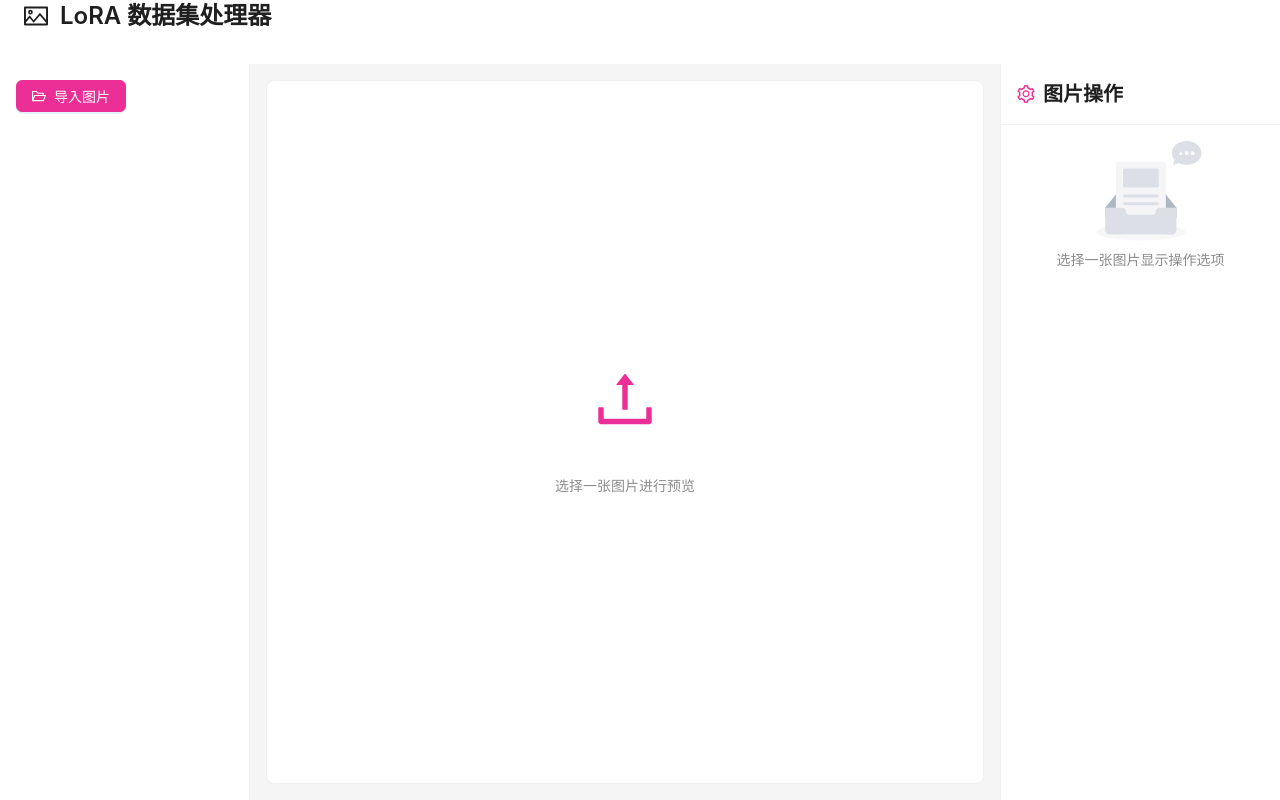
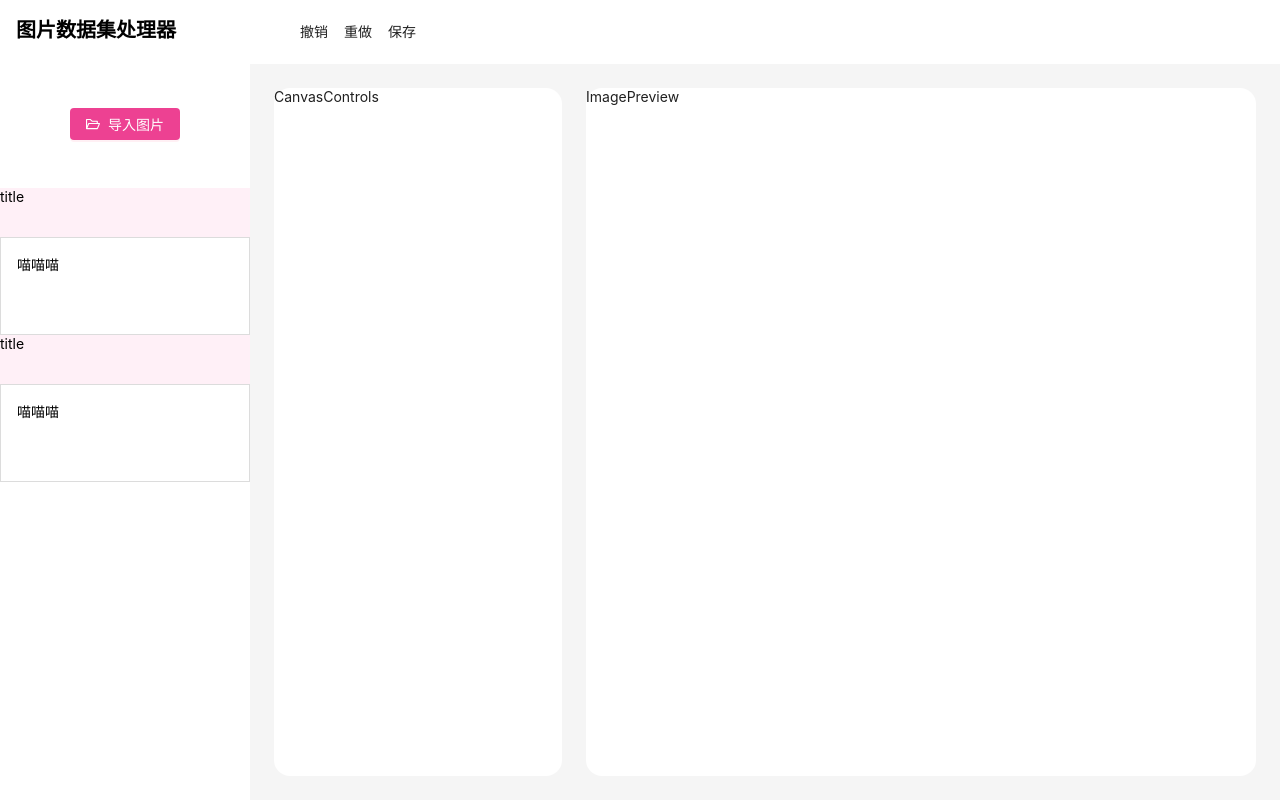
Before and after one commit to nanxfu/img-dataset-processor, a React (Vite) app: page / in a window 1280 px wide. Built offline with nearby package versions, Linux system fonts and the light colour scheme.

Commit message:
refactor: refactor UI, and use Zustand

```diff
--- a/package.json
+++ b/package.json
@@ -15,12 +15,15 @@
     "lucide-react": "^0.344.0",
     "react": "^18.3.1",
     "react-dom": "^18.3.1",
-    "react-image-crop": "^11.0.7"
+    "react-image-crop": "^11.0.7",
+    "styled-components": "^6.1.17",
+    "zustand": "^5.0.3"
   },
   "devDependencies": {
     "@eslint/js": "^9.9.1",
     "@types/react": "^18.3.5",
     "@types/react-dom": "^18.3.0",
+    "@types/styled-components": "^5.1.34",
     "@vitejs/plugin-react": "^4.3.1",
     "autoprefixer": "^10.4.18",
     "eslint": "^9.9.1",
--- a/src/App.tsx
+++ b/src/App.tsx
@@ -1,198 +1,218 @@
-import React, { useState } from 'react';
 import {
   Layout,
-  Menu,
-  Button,
-  Upload,
-  Card,
-  Select,
-  Slider,
-  Empty,
-  Typography
-} from 'antd';
-import {
-  UploadOutlined,
-  PictureOutlined,
-  SettingOutlined,
-  FolderOpenOutlined
-} from '@ant-design/icons';
-import type { UploadChangeParam } from 'antd/es/upload';
-import './App.css';
-import type { RcFile } from 'antd/es/upload/interface';
+} from "antd";
+import "./App.css";
+import ToolSidebar from "./features/ToolBar/ToolSidebar";
+import EditorLayout from "./features/EditorSpace/EditorSpace";
 
-const { Header, Sider, Content } = Layout;
-const { Title } = Typography;
-const { Option } = Select;
+// const oldVersion = function () {
+//   const [selectedImage, setSelectedImage] = useState<ImageItem | null>(null);
+//   const [images, setImages] = useState<ImageItem[]>([]);
+//   const handleFileUpload = (info: UploadChangeParam) => {
+//     if (info.file && info.file.status !== "uploading") {
+//       const file = info.file.originFileObj as RcFile;
+//       const newImage = {
+//         id: Math.random().toString(36).substring(7),
+//         url: URL.createObjectURL(file),
+//         name: file.name,
+//       };
+//       setImages([...images, newImage]);
+//       setSelectedImage(newImage);
+//     }
+//   };
 
-interface ImageItem {
-  id: string;
-  url: string;
-  name: string;
-}
+//   const handleSelectImages = () => {
+//     console.log("选择图片功能");
+//   };
+//   return (
+//     <Layout style={{ minHeight: "100vh" }}>
+//       <Header style={{ padding: "0 24px" }}>
+//         <div style={{ display: "flex", alignItems: "center" }}>
+//           <PictureOutlined style={{ fontSize: "24px", marginRight: "12px" }} />
+//           <AppTitle level={3} style={{ margin: "0" }}>
+//             LoRA 数据集处理器
+//           </AppTitle>
+//         </div>
+//       </Header>
+//       <Layout>
+//         {/* 左侧边栏 - 图片列表 */}
+//         <Sider
+//           width={150}
+//           theme="light"
+//           style={{
+//             display: "flex",
+//             flexDirection: "column",
+//             alignItems: "center",
+//             backgroundColor: "#000000",
+//           }}
+//         >
+//           <div style={{ padding: "16px" }}>
+            // <Upload
+            //   accept="image/*"
+            //   multiple
+            //   showUploadList={false}
+            //   customRequest={({ onSuccess }) => {
+            //     setTimeout(() => {
+            //       onSuccess?.(null);
+            //     }, 0);
+            //   }}
+            //   onChange={handleFileUpload}
+            // >
+            //   <Button icon={<FolderOpenOutlined />} block type="primary">
+            //     导入图片
+            //   </Button>
+            // </Upload>
+//             <div>
+//               <div style={{ padding: "16px" }}>
+//                 <ActionButton
+//                   icon={<SelectOutlined />}
+//                   text="Crop"
+//                   onClick={handleSelectImages}
+//                 />
+//               </div>
 
+//               <div style={{ padding: "16px" }}>
+//                 <ActionButton
+//                   icon={<CheckSquareOutlined />}
+//                   text="Crop"
+//                   onClick={handleSelectImages}
+//                 />
+//               </div>
+//             </div>
+//           </div>
+//         </Sider>
+
+//         {/* 主内容 - 图片预览 */}
+//         <Content
+//           style={{
+//             padding: "16px",
+//             display: "flex",
+//           }}
+//         >
+//           <Card
+//             variant="borderless"
+//             style={{
+//               display: "flex",
+//               flexDirection: "column",
+//               alignItems: "center",
+//               flex: 1,
+//             }}
+//             className="img-preview-card"
+//           >
+//             {selectedImage ? (
+//               <>
+//                 <div style={{ padding: "12px" }}>
+//                   <AppTitle level={4} style={{ margin: 0 }}>
+//                     {selectedImage.name}
+//                   </AppTitle>
+//                 </div>
+//                 <div
+//                   style={{
+//                     padding: "24px",
+//                     textAlign: "center",
+//                     flex: 1,
+//                     overflow: "auto",
+//                     display: "flex",
+//                     justifyContent: "center",
+//                     alignItems: "center",
+//                   }}
+//                 >
+//                   <div
+//                     style={{
+//                       height: "100%",
+//                       width: "100%",
+//                       position: "relative",
+//                     }}
+//                   >
+//                     <img
+//                       src={selectedImage.url}
+//                       alt={selectedImage.name}
+//                       style={{
+//                         width: "100%",
+//                         height: "100%",
+//                         objectFit: "contain",
+//                         position: "absolute",
+//                         top: 0,
+//                         left: 0,
+//                       }}
+//                     />
+//                   </div>
+//                 </div>
+//               </>
+//             ) : (
+//               <Empty
+//                 image={<UploadOutlined style={{ fontSize: "64px" }} />}
+//                 description="选择一张图片进行预览"
+//                 style={{ margin: "auto", padding: "48px 0" }}
+//               />
+//             )}
+//           </Card>
+//         </Content>
+
+//         {/* 右侧边栏 - 图片操作 */}
+//         <Sider width={280} theme="light">
+//           <div style={{ padding: "16px" }}>
+//             <div style={{ display: "flex", alignItems: "center" }}>
+//               <SettingOutlined
+//                 style={{ fontSize: "18px", marginRight: "8px" }}
+//               />
+//               <AppTitle level={4} style={{ margin: 0 }}>
+//                 图片操作
+//               </AppTitle>
+//             </div>
+//           </div>
+//           <div style={{ padding: "16px" }}>
+//             {selectedImage ? (
+//               <div
+//                 style={{
+//                   display: "flex",
+//                   flexDirection: "column",
+//                   gap: "16px",
+//                 }}
+//               >
+//                 <div>
+//                   <Typography.Text
+//                     strong
+//                     style={{ display: "block", marginBottom: "8px" }}
+//                   >
+//                     调整大小
+//                   </Typography.Text>
+//                   <Select defaultValue="512x512" style={{ width: "100%" }}>
+//                     <Option value="512x512">512 x 512</Option>
+//                     <Option value="768x768">768 x 768</Option>
+//                     <Option value="1024x1024">1024 x 1024</Option>
+//                   </Select>
+//                 </div>
+//                 <div>
+//                   <Typography.Text
+//                     strong
+//                     style={{ display: "block", marginBottom: "8px" }}
+//                   >
+//                     质量
+//                   </Typography.Text>
+//                   <Slider defaultValue={90} />
+//                 </div>
+//                 <Button type="primary" block>
+//                   处理图片
+//                 </Button>
+//               </div>
+//             ) : (
+//               <Empty
+//                 description="选择一张图片显示操作选项"
+//                 style={{ margin: "auto" }}
+//               />
+//             )}
+//           </div>
+//         </Sider>
+//       </Layout>
+//     </Layout>
+//   );
+// };
 function App() {
-  const [selectedImage, setSelectedImage] = useState<ImageItem | null>(null);
-  const [images, setImages] = useState<ImageItem[]>([]);
-  const handleFileUpload = (info: UploadChangeParam) => {
-    if (info.file && info.file.status !== 'uploading') {
-      const file = info.file.originFileObj as RcFile;
-      const newImage = {
-        id: Math.random().toString(36).substring(7),
-        url: URL.createObjectURL(file),
-        name: file.name
-      };
-      setImages([...images, newImage]);
-    }
-  };
-
   return (
-    <Layout style={{ minHeight: '100vh' }}>
-      <Header style={{ background: '#fff', padding: '0 24px' }}>
-        <div style={{ display: 'flex', alignItems: 'center' }}>
-          <PictureOutlined style={{ fontSize: '24px', marginRight: '12px' }} />
-          <Title level={3} style={{ margin: '0'  }}>LoRA 数据集处理器</Title>
-        </div>
-      </Header>
-      <Layout>
-        {/* 左侧边栏 - 图片列表 */}
-        <Sider width={250} theme="light" style={{ borderRight: '1px solid #f0f0f0' }}>
-          <div style={{ padding: '16px' }}>
-            <Upload
-              accept="image/*"
-              multiple
-              showUploadList={false}
-              customRequest={({ onSuccess }) => {
-                setTimeout(() => {
-                  onSuccess?.(null);
-                }, 0);
-              }}
-              onChange={handleFileUpload}
-            >
-              <Button icon={<FolderOpenOutlined />} block type="primary" style={{ background: '#eb2f96', borderColor: '#eb2f96' }}>
-                导入图片
-              </Button>
-            </Upload>
-          </div>
-          <Menu
-            mode="inline"
-            selectedKeys={selectedImage ? [selectedImage.id] : []}
-            style={{
-              flex: 1,
-              overflow: 'auto',
-              borderRight: 0,
-              minHeight: 0
-            }}
-          >
-            {images.map(image => (
-              <Menu.Item
-                key={image.id}
-                onClick={() => setSelectedImage(image)}
-                icon={
-                  <div style={{ width: '32px', height: '32px', overflow: 'hidden', marginRight: '8px' }}>
-                    <img src={image.url} alt={image.name} style={{ width: '100%', height: '100%', objectFit: 'cover' }} />
-                  </div>
-                }
-              >
-                <span style={{ overflow: 'hidden', textOverflow: 'ellipsis', whiteSpace: 'nowrap' }}>
-                  {image.name}
-                </span>
-              </Menu.Item>
-            ))}
-          </Menu>
-        </Sider>
-
-        {/* 主内容 - 图片预览 */}
-        <Content style={{
-          background: '#f5f5f5',
-          padding: '16px',
-          display: 'flex',
-        }}>
-          <Card
-            style={{
-              display: 'flex',
-              flexDirection: 'column',
-              alignItems: 'center',
-              flex: 1,
-            }}
-            className='img-preview-card'
-          >
-            {selectedImage ? (
-              <>
-                <div style={{ padding: '12px', borderBottom: '1px solid #f0f0f0'}}>
-                  <Title level={4} style={{ margin: 0 }}>{selectedImage.name}</Title>
-                </div>
-                <div style={{
-                  background: '#fafafa',
-                  padding: '24px',
-                  textAlign: 'center',
-                  flex: 1,
-                  overflow: 'auto',
-                  display: 'flex',
-                  justifyContent: 'center',
-                  alignItems: 'center',
-                }}>
-                  <div style={{height: '100%', width: '100%', position: 'relative'}}>
-                  <img
-                      src={selectedImage.url}
-                      alt={selectedImage.name}
-                      style={{
-                        width: '100%',
-                        height: '100%',
-                        objectFit: 'contain',
-                        position: 'absolute',
-                        top: 0,
-                        left: 0,
-                      }}
-                    />
-                  </div>
-                </div>
-              </>
-            ) : (
-              <Empty
-                image={<UploadOutlined style={{ fontSize: '64px', color: '#eb2f96' }} />}
-                description="选择一张图片进行预览"
-                style={{ margin: 'auto', padding: '48px 0' }}
-              />
-            )}
-          </Card>
-        </Content>
-
-        {/* 右侧边栏 - 图片操作 */}
-        <Sider width={280} theme="light" style={{ borderLeft: '1px solid #f0f0f0' }}>
-          <div style={{ padding: '16px', borderBottom: '1px solid #f0f0f0' }}>
-            <div style={{ display: 'flex', alignItems: 'center' }}>
-              <SettingOutlined style={{ fontSize: '18px', color: '#eb2f96', marginRight: '8px' }} />
-              <Title level={4} style={{ margin: 0 }}>图片操作</Title>
-            </div>
-          </div>
-          <div style={{ padding: '16px' }}>
-            {selectedImage ? (
-              <div style={{ display: 'flex', flexDirection: 'column', gap: '16px' }}>
-                <div>
-                  <Typography.Text strong style={{ display: 'block', marginBottom: '8px' }}>调整大小</Typography.Text>
-                  <Select defaultValue="512x512" style={{ width: '100%' }}>
-                    <Option value="512x512">512 x 512</Option>
-                    <Option value="768x768">768 x 768</Option>
-                    <Option value="1024x1024">1024 x 1024</Option>
-                  </Select>
-                </div>
-                <div>
-                  <Typography.Text strong style={{ display: 'block', marginBottom: '8px' }}>质量</Typography.Text>
-                  <Slider defaultValue={90} />
-                </div>
-                <Button type="primary" block style={{ background: '#eb2f96', borderColor: '#eb2f96' }}>
-                  处理图片
-                </Button>
-              </div>
-            ) : (
-              <Empty
-                description="选择一张图片显示操作选项"
-                style={{ margin: 'auto' }}
-              />
-            )}
-          </div>
-        </Sider>
-      </Layout>
+    <Layout style={{ minHeight: "100vh" }}>
+      <ToolSidebar />
+      <EditorLayout />
     </Layout>
   );
 }
--- /dev/null
+++ b/src/features/EditorSpace/EditorSpace.tsx
@@ -0,0 +1,39 @@
+import { Layout } from "antd";
+import styled from "styled-components";
+import CanvasControls from "./components/CanvasControls";
+import ImagePreview from "./components/ImagePreview";
+const { Content, Header } = Layout;
+
+const EditorToolbar = styled(Header)`
+  display: flex;
+  gap: 16px;
+  background-color: #fff;
+`;
+
+const EditorContent = styled(Content)`
+  display: flex;
+  flex-direction: column;
+`;
+
+const EditorWorkspace = styled.div`
+  display: flex;
+  flex: 1;
+`;
+
+const ImageEditor: React.FC = () => {
+  return (
+    <EditorContent>
+      <EditorToolbar>
+        <div>撤销</div>
+        <div>重做</div>
+        <div>保存</div>
+      </EditorToolbar>
+      <EditorWorkspace>
+        <CanvasControls />
+        <ImagePreview />
+      </EditorWorkspace>
+    </EditorContent>
+  );
+};
+
+export default ImageEditor;
--- /dev/null
+++ b/src/features/EditorSpace/components/CanvasControls.tsx
@@ -0,0 +1,15 @@
+import { styled } from "styled-components";
+
+const CanvasControlsPanel = styled.div`
+  display: flex;
+  width: 288px;
+  margin: 24px;
+  flex-direction: column;
+  background-color: #fff;
+  border-radius: 16px;
+`;
+const CanvasControls: React.FC = () => {
+  return <CanvasControlsPanel>CanvasControls</CanvasControlsPanel>;
+};
+
+export default CanvasControls;
--- /dev/null
+++ b/src/features/EditorSpace/components/ImagePreview.tsx
@@ -0,0 +1,18 @@
+import { useState } from "react";
+import { styled } from "styled-components";
+
+const CanvasControlsPanel = styled.div`
+  display: flex;
+  flex: 1;
+  margin: 24px;
+  margin-left: 0;
+  flex-direction: column;
+  background-color: #fff;
+  border-radius: 16px;
+`;
+const ImagePreview: React.FC = () => {
+  const [images,setImages] = useState()
+  return <CanvasControlsPanel>ImagePreview</CanvasControlsPanel>;
+};
+
+export default ImagePreview;
--- /dev/null
+++ b/src/features/ToolBar/ToolSidebar.tsx
@@ -0,0 +1,63 @@
+import styled from "styled-components";
+import { Button, Layout, Upload } from "antd";
+import SettingPanel from "./components/SettingPanel";
+import { FolderOpenOutlined } from "@ant-design/icons";
+import { RcFile, UploadChangeParam } from "antd/es/upload";
+import { useImageStore } from "../../store/useImageStore";
+const { Sider } = Layout;
+const AppTitle = styled.div`
+  padding: 16px;
+  font-size: 20px;
+  font-weight: 600;
+  line-height: 28px;
+`;
+const UploadImageArea = styled.div`
+  display: flex;
+  flex-direction: column;
+  align-items: center;
+  justify-content: center;
+  padding: 16px;
+  height: 128px;
+`;
+
+const ToolSidebar: React.FC = () => {
+  const addImage = useImageStore((state) => state.addImage);
+
+  const handleFileUpload = (info: UploadChangeParam) => {
+    if (info.file && info.file.status !== "uploading") {
+      const file = info.file.originFileObj as RcFile;
+      const newImage = {
+        id: Math.random().toString(36).substring(7),
+        url: URL.createObjectURL(file),
+        name: file.name,
+      };
+      addImage(newImage);
+    }
+  };
+  return (
+    <Sider width={250} theme="light">
+      <AppTitle>图片数据集处理器</AppTitle>
+      <UploadImageArea>
+        <Upload
+          accept="image/*"
+          multiple
+          showUploadList={false}
+          customRequest={({ onSuccess }) => {
+            setTimeout(() => {
+              onSuccess?.(null);
+            }, 0);
+          }}
+          onChange={handleFileUpload}
+        >
+          <Button icon={<FolderOpenOutlined />} block type="primary">
+            导入图片
+          </Button>
+        </Upload>
+      </UploadImageArea>
+      <SettingPanel title="图片处理" />
+      <SettingPanel title="高级设置" />
+    </Sider>
+  );
+};
+
+export default ToolSidebar;
--- /dev/null
+++ b/src/features/ToolBar/components/SettingPanel.tsx
@@ -0,0 +1,30 @@
+import styled from "styled-components";
+
+const PanelTitle = styled.header`
+  height: 49px;
+  background-color: rgba(255, 105, 180,0.1);
+`
+const PanelContent = styled.div`
+
+display: flex;
+flex-direction: column;
+  padding: 16px;
+  border: 1px solid gainsboro;
+`
+const ToolButton = styled.div`
+  height: 64px;
+`
+const SettingPanel: React.FC<{ title: string }> = ({ title }) => {
+  return <section style={{ display: 'flex', flexDirection: 'column' }}>
+    <PanelTitle>
+      title
+    </PanelTitle>
+    <PanelContent>
+    <ToolButton>
+      喵喵喵
+    </ToolButton>
+    </PanelContent>
+  </section>;
+};
+
+export default SettingPanel;
--- a/src/main.tsx
+++ b/src/main.tsx
@@ -2,9 +2,18 @@ import { StrictMode } from 'react';
 import { createRoot } from 'react-dom/client';
 import App from './App.tsx';
 import './index.css';
-
+import { ConfigProvider, theme } from 'antd';
 createRoot(document.getElementById('root')!).render(
   <StrictMode>
-    <App />
+    <ConfigProvider theme={{
+      token: {
+        // colorBgContainer: '#1F2937',
+        colorInfo: '#ed4192',
+        colorPrimary: '#ED4192',
+        borderRadius: 4,
+      },
+    }}>
+      <App />
+    </ConfigProvider>
   </StrictMode>
 );
--- /dev/null
+++ b/src/store/useImageStore.ts
@@ -0,0 +1,42 @@
+import { create } from 'zustand'
+import { devtools } from 'zustand/middleware'
+
+interface Image {
+  id: string
+  url: string
+  name: string
+}
+
+interface ImageState {
+  images: Image[]
+  selectedImage: Image | null
+  addImage: (image: Image) => void
+  removeImage: (id: string) => void
+  selectImage: (id: string) => void
+  clearImages: () => void
+}
+
+export const useImageStore = create<ImageState>()(
+  devtools(
+    (set) => ({
+      images: [],
+      selectedImage: null,
+      addImage: (image) =>
+        set((state) => ({
+          images: [...state.images, image],
+          selectedImage: image
+        })),
+      removeImage: (id) =>
+        set((state) => ({
+          images: state.images.filter((img) => img.id !== id),
+          selectedImage:
+            state.selectedImage?.id === id ? null : state.selectedImage
+        })),
+      selectImage: (id) =>
+        set((state) => ({
+          selectedImage: state.images.find((img) => img.id === id) || null
+        })),
+      clearImages: () => set({ images: [], selectedImage: null })
+    })
+  )
+)
```
Also changed, not shown: src/components/ActionButton.tsx (added, +46 -0 lines), src/App.css (line endings or trailing spaces), 1 other file (tests, documents, lock files or other folders).
